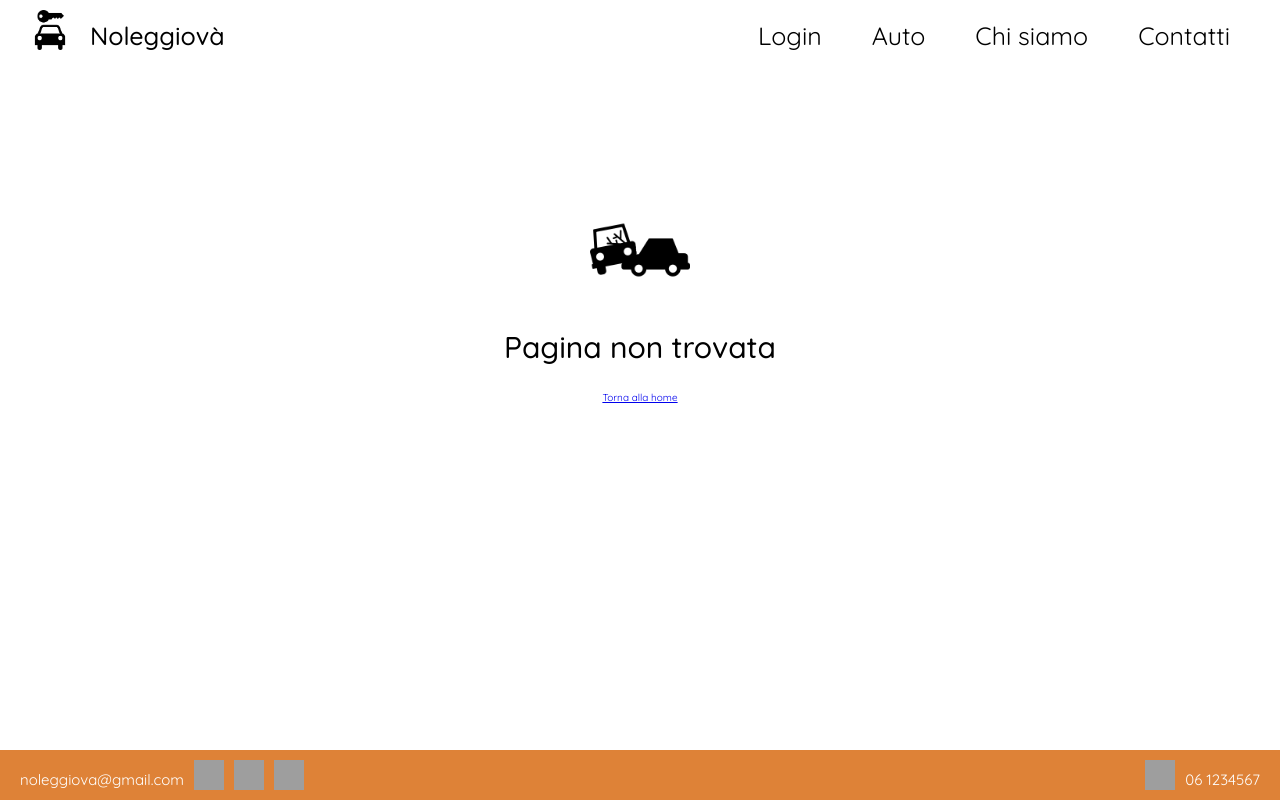
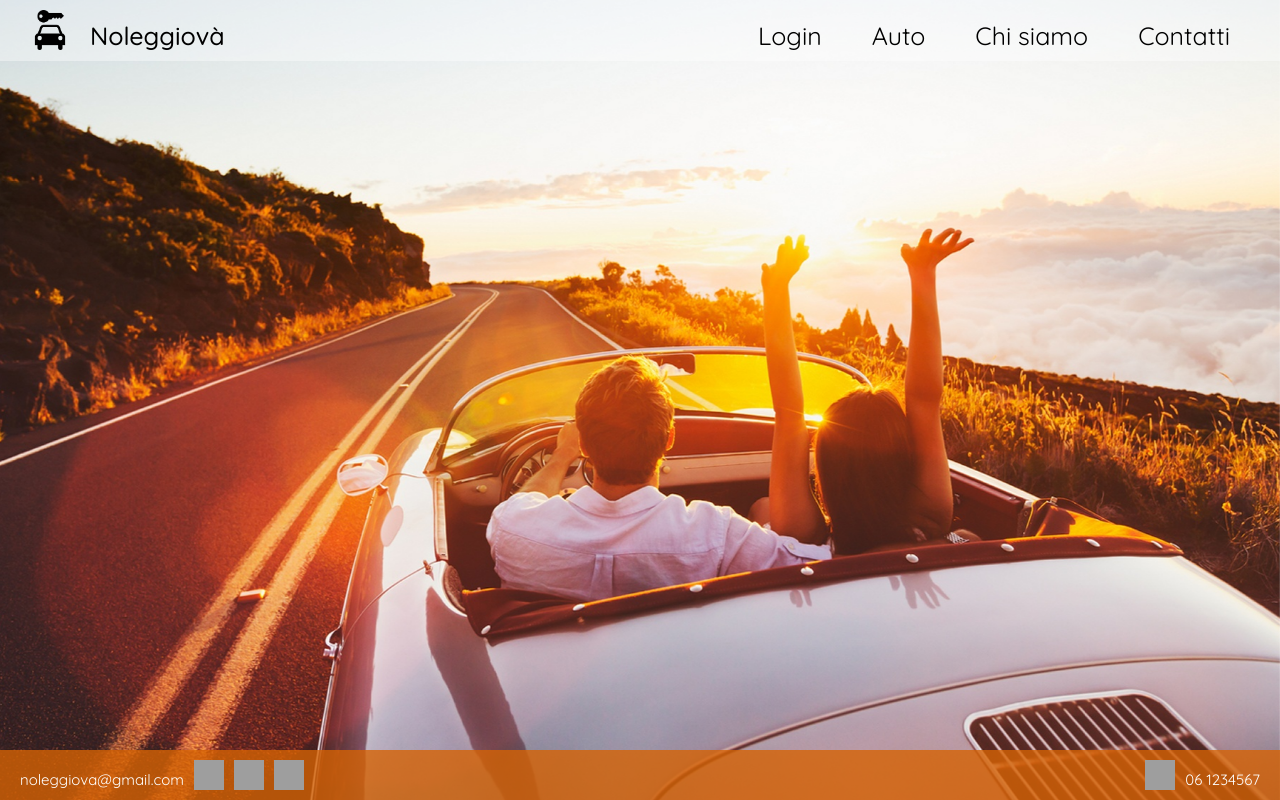
Before and after one commit to glg-23/autonoleggio-react, a React (Create React App) app in the folder autonoleggio-react/: page / in a window 1280 px wide. Built offline with nearby package versions, Linux system fonts and the light colour scheme; grey boxes are pictures that could not be loaded.

Commit message:
Update Router.js

```diff
--- a/autonoleggio-react/src/components/router/Router.js
+++ b/autonoleggio-react/src/components/router/Router.js
@@ -12,6 +12,7 @@ class Router extends React.Component {
             <BrowserRouter>
                 <Routes>
                     <Route index path="home" element={<Home />} />
+                    <Route index path="" element={<Home />} />
 
                     <Route path="informazioni" element={<Info />} />
 
```
